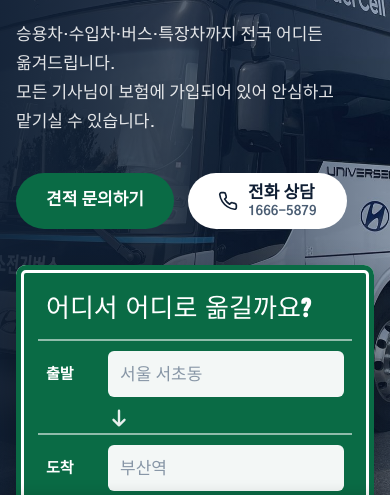
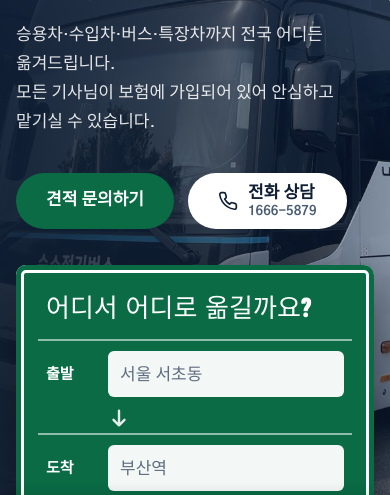
Before and after one commit to carbd01048291007-crypto/chabaedal-new, a plain HTML site: page index.html in a window 390 px wide. Shown: the part 277-772 px from the top of the page. Drawn offline with Linux system fonts and the light colour scheme.

Commit message:
휴대폰용 첫 화면 사진, 탭 아이콘 추가, 입력칸 예시 글씨 진하게
Co-Authored-By: Claude Opus 5.5 <noreply@anthropic.com>
Claude-Session: https://claude.ai/code/session_01Rs4tScWvbhEaHZSnvFQYwu

```diff
--- a/css/style.css
+++ b/css/style.css
@@ -215,7 +215,7 @@ p { margin: 0; }
   background: rgba(255,255,255,.95); color: var(--ink);
   font: inherit; font-weight: 700; font-size: 17px;
 }
-.sign-row input::placeholder { color: #8796A6; font-weight: 500; }
+.sign-row input::placeholder { color: #5F6E80; font-weight: 500; }
 .sign-arrow {
   display: flex; align-items: center; gap: 10px; padding: 0 8px 4px 70px;
   color: rgba(255,255,255,.9); font-size: 14px; font-weight: 700;
@@ -572,3 +572,4 @@ p { margin: 0; }
 .prose .price-table td { font-size: 15.5px; }
 .consent a { color: var(--navy); font-weight: 700; }
 @media (max-width: 640px) { .prose .price-table { min-width: 0; } }
+.field input::placeholder, .field textarea::placeholder { color: #5F6E80; }
--- a/index.html
+++ b/index.html
@@ -16,6 +16,8 @@
 <meta name="twitter:card" content="summary_large_image">
 <link rel="canonical" href="https://carbd01048291007-crypto.github.io/chabaedal-new/">
 <meta name="theme-color" content="#0F1E33">
+<link rel="icon" href="favicon.ico" sizes="any">
+<link rel="apple-touch-icon" href="images/apple-touch-icon.png">
 <link rel="preconnect" href="https://fonts.googleapis.com">
 <link rel="preconnect" href="https://fonts.gstatic.com" crossorigin>
 <link href="https://fonts.googleapis.com/css2?family=Black+Han+Sans&family=Gothic+A1:wght@400;500;700;800&display=swap" rel="stylesheet">
@@ -55,7 +57,10 @@
 <main id="main">
 <!-- 첫 화면 -->
   <section class="hero" aria-labelledby="hero-title">
-    <img class="hero-photo" src="images/hero-buses.jpg" alt="출고를 기다리는 수소전기버스 세 대" fetchpriority="high">
+    <picture>
+      <source media="(max-width: 640px)" srcset="images/hero-buses-mobile.jpg">
+      <img class="hero-photo" src="images/hero-buses.jpg" alt="출고를 기다리는 수소전기버스 세 대" fetchpriority="high">
+    </picture>
     <div class="wrap hero-inner">
       <div class="hero-title">
         <span class="hero-kicker">전국 차량 탁송, 24시간 접수</span>
```
Also changed, not shown: about.html (+2 -0 lines), car.html (+2 -0 lines), cases.html (+2 -0 lines), contact.html (+2 -0 lines), driver.html (+2 -0 lines), heavy.html (+2 -0 lines), price.html (+2 -0 lines), privacy.html (+2 -0 lines), recruit.html (+2 -0 lines), src/index.html (+4 -1 lines), tools/layout.html (+2 -0 lines), favicon.ico (added), images/apple-touch-icon.png (added), images/hero-buses-mobile.jpg (added).
